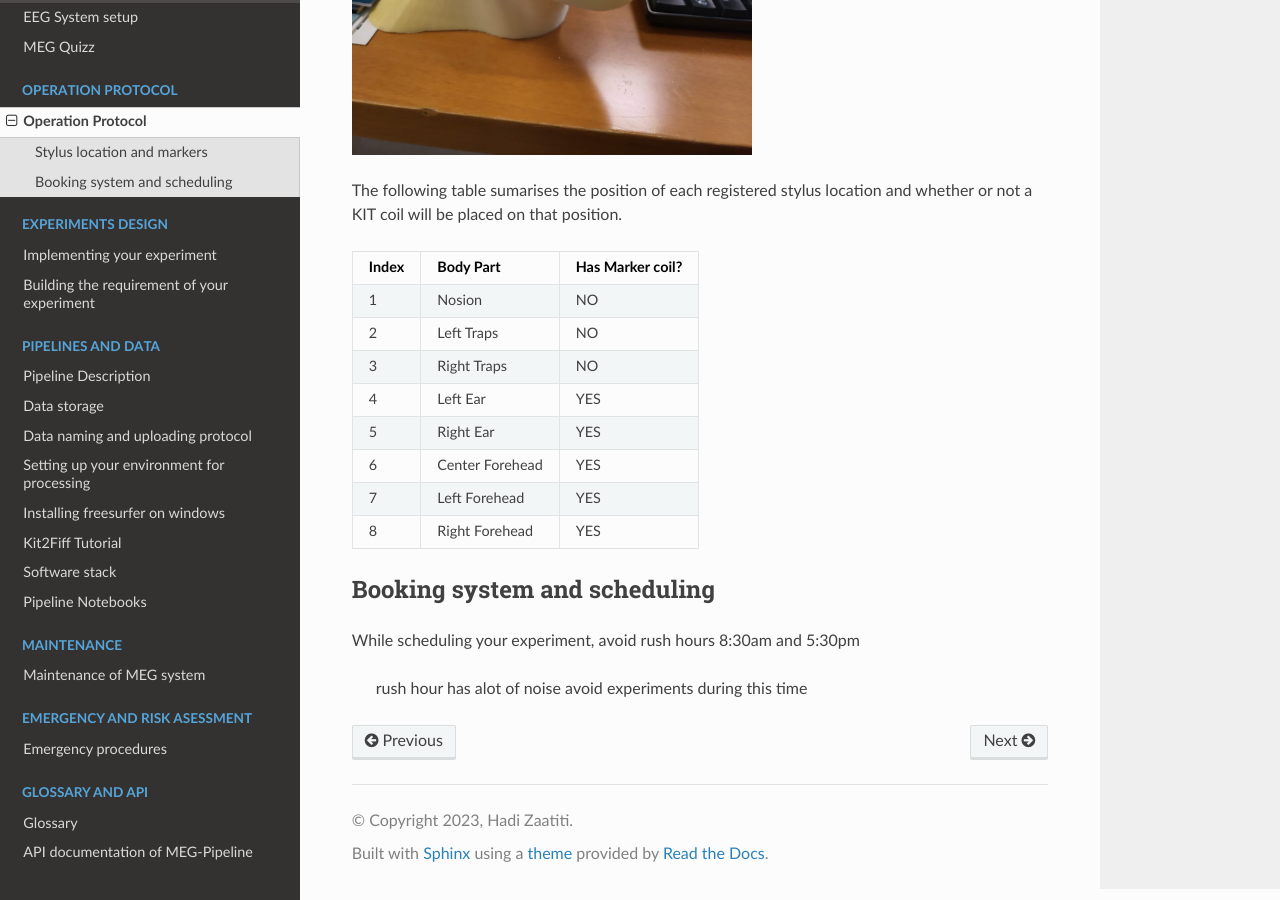
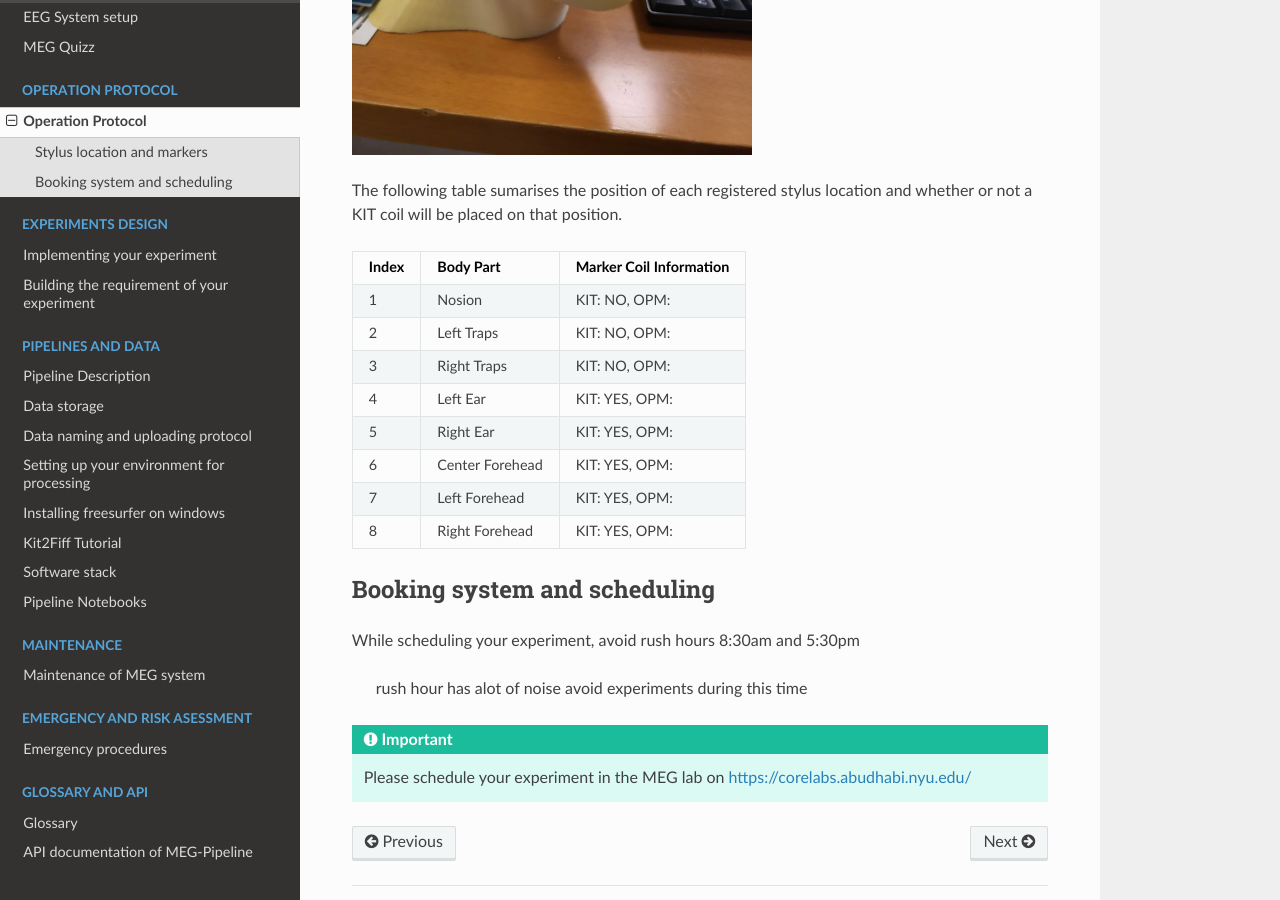
Before and after one commit to hzaatiti-NYU/meg-pipeline, a Sphinx documentation site: the page built from docs/source/2-operationprotocol/operationprotocol.rst, in a window 1280 px wide and 900 px high, scrolled down 1300 px. Built offline with Sphinx 7.4.7 and the Read the Docs theme 2.0.0, drawn with Linux system fonts in a browser that asks for light colours; pages that are not in the unit, such as notebooks, are missing from menus.

Commit message:
Fix notebook BEM

```diff
--- a/docs/source/2-operationprotocol/operationprotocol.rst
+++ b/docs/source/2-operationprotocol/operationprotocol.rst
@@ -29,26 +29,25 @@ Stylus location and markers
 
 The following table sumarises the position of each registered stylus location and whether or not a KIT coil will be placed on that position.
 
-+-------+-----------------+-----------------+
-| Index | Body Part       | Has Marker coil?|
-+=======+=================+=================+
-| 1     | Nosion          |  NO             |
-+-------+-----------------+-----------------+
-| 2     | Left Traps      |  NO             |
-+-------+-----------------+-----------------+
-| 3     | Right Traps     |  NO             |
-+-------+-----------------+-----------------+
-| 4     | Left Ear        |  YES            |
-+-------+-----------------+-----------------+
-| 5     | Right Ear       |  YES            |
-+-------+-----------------+-----------------+
-| 6     | Center Forehead |  YES            |
-+-------+-----------------+-----------------+
-| 7     | Left Forehead   |  YES            |
-+-------+-----------------+-----------------+
-| 8     | Right Forehead  |  YES            |
-+-------+-----------------+-----------------+
-
++-------+-----------------+--------------------------------------+
+| Index | Body Part       | Marker Coil Information              |
++=======+=================+======================================+
+| 1     | Nosion          | KIT: NO, OPM:                        |
++-------+-----------------+--------------------------------------+
+| 2     | Left Traps      | KIT: NO, OPM:                        |
++-------+-----------------+--------------------------------------+
+| 3     | Right Traps     | KIT: NO, OPM:                        |
++-------+-----------------+--------------------------------------+
+| 4     | Left Ear        | KIT: YES, OPM:                       |
++-------+-----------------+--------------------------------------+
+| 5     | Right Ear       | KIT: YES, OPM:                       |
++-------+-----------------+--------------------------------------+
+| 6     | Center Forehead | KIT: YES, OPM:                       |
++-------+-----------------+--------------------------------------+
+| 7     | Left Forehead   | KIT: YES, OPM:                       |
++-------+-----------------+--------------------------------------+
+| 8     | Right Forehead  | KIT: YES, OPM:                       |
++-------+-----------------+--------------------------------------+
 
 
 Booking system and scheduling
@@ -57,3 +56,6 @@ Booking system and scheduling
 While scheduling your experiment, avoid rush hours 8:30am and 5:30pm
 
  rush hour has alot of noise avoid experiments during this time
+
+.. important::
+   Please schedule your experiment in the MEG lab on `https://corelabs.abudhabi.nyu.edu/ <https://corelabs.abudhabi.nyu.edu/>`_
```
